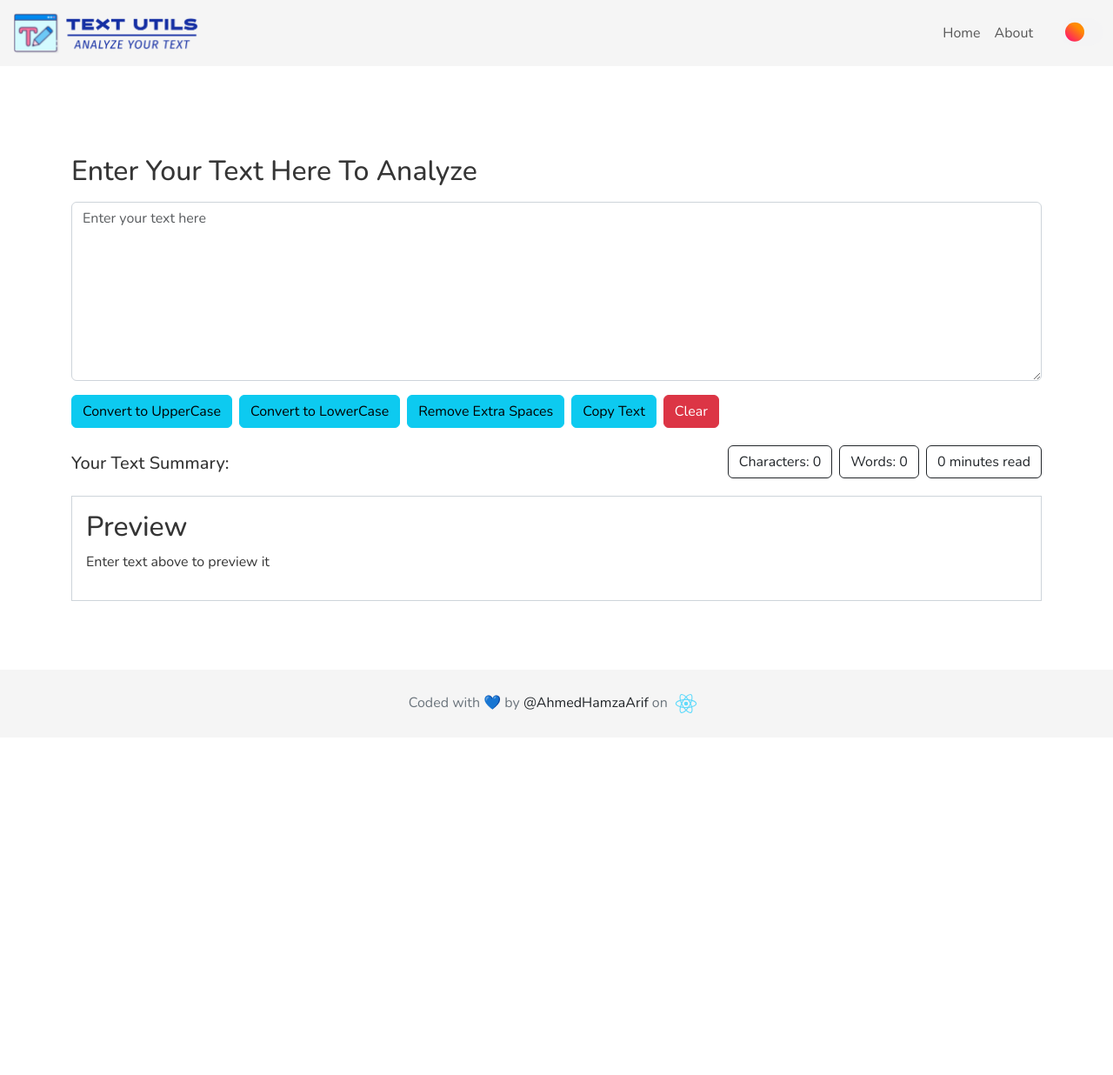
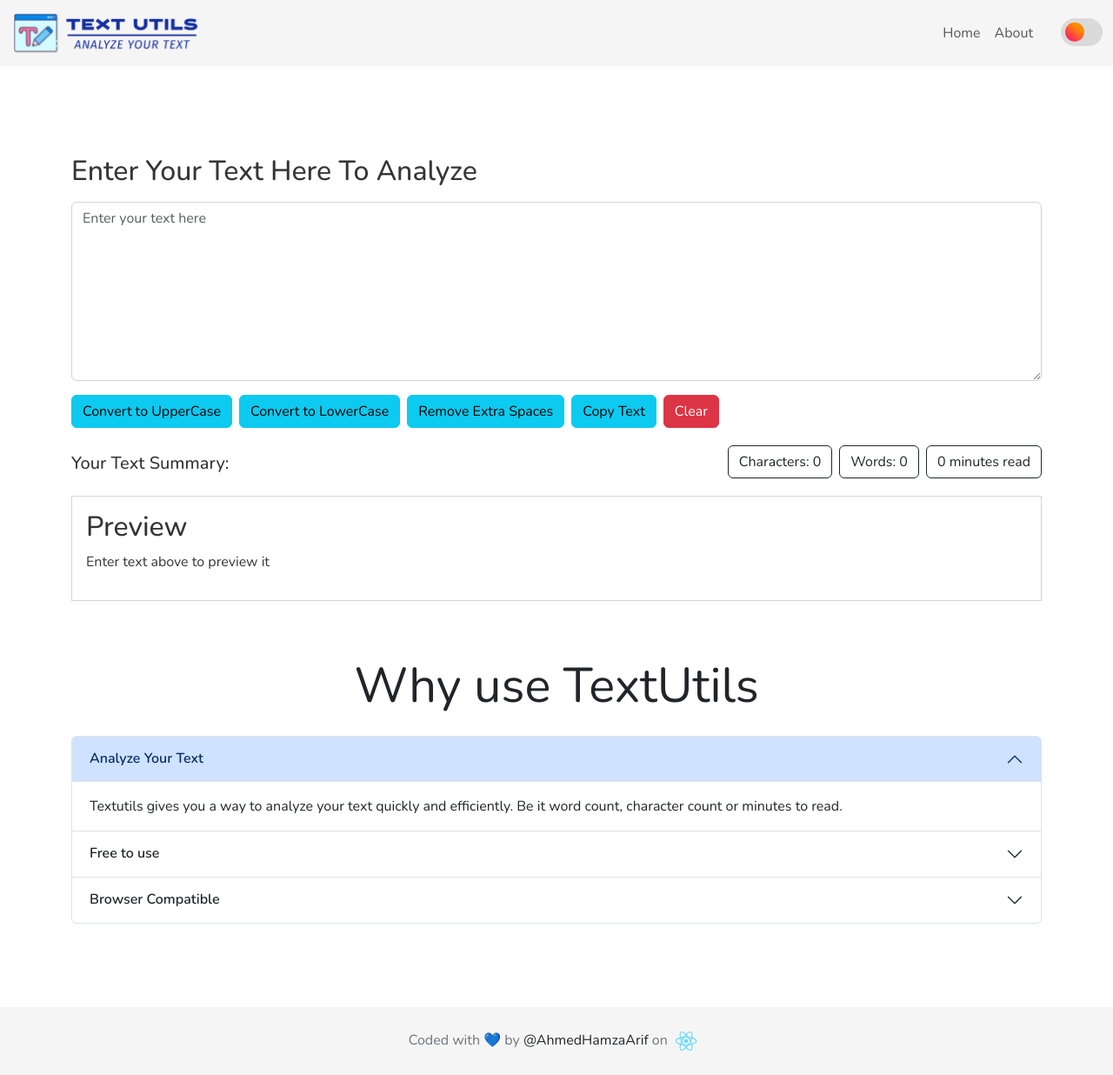
Before and after one commit to ahmedhamzaarif/textutils, a React (Create React App) app: page / in a window 1280 px wide. Shown: the whole page at 87% size. Before the commit the page ends 848 px from the top, so only its background shows below. Built offline with nearby package versions, Linux system fonts and the light colour scheme.

Commit message:
UI Updated

```diff
--- a/src/App.css
+++ b/src/App.css
@@ -14,8 +14,8 @@
 #form #btn-group .btn:hover{background: inherit; color: inherit;}
 
 .theme-switch{--size-of-icon:1.4rem;--slider-offset:.3rem;position:relative;width:3rem;height:2rem}
-.theme-switch input{opacity:0;width:0;height:0}
-.theme-switch .slider{position:absolute;cursor:pointer;top:0;left:0;right:0;bottom:0;background-color:#f4f4f5;transition:.4s;border-radius:30px}
+.theme-switch input{opacity:0;width:0;height:0;}
+.theme-switch .slider{position:absolute;cursor:pointer;top:0;left:0;right:0;bottom:0;background-color:#dadada;transition:.4s;border-radius:30px}
 .theme-switch .slider:before{position:absolute;content:"";height:var(--size-of-icon,1.4rem);width:var(--size-of-icon,1.4rem);border-radius:20px;left:var(--slider-offset,0.3rem);top:50%;transform:translateY(-50%);background:linear-gradient(40deg,#ff0080,#ff8c00 70%);transition:.4s}
-.theme-switch input:checked + .slider{background-color:#303136}
+.theme-switch input:checked + .slider{background-color:#404040}
 .theme-switch input:checked + .slider:before{left:calc(100% - (var(--size-of-icon,1.4rem) + var(--slider-offset,0.3rem)));background:#303136;box-shadow:inset -3px -2px 5px -2px #8983f7,inset -10px -4px 0 0 #a3dafb}
--- a/src/Home.js
+++ b/src/Home.js
@@ -1,7 +1,7 @@
 import React from "react";
 import { useState } from 'react';
 import Form from './components/Form';
-
+import Faq from "./components/Faq";
 
 function App({mode , setMode}) {
   const [toggleButton, setToggleButton] = useState('🌙')
@@ -20,7 +20,8 @@
 
   return (
     <>
-        <Form showAlert={showAlert} mode={mode} setMode={setMode} heading='Enter your text here to analyze' theme={mode}/>
+      <Form showAlert={showAlert} mode={mode} setMode={setMode} heading='Enter your text here to analyze' theme={mode}/>
+      <Faq heading="Why use TextUtils"/>
     </>
   );
 }
--- a/src/components/About.js
+++ b/src/components/About.js
@@ -4,7 +4,6 @@
 export default function About() {
   return (
     <>
-    <Faq/>
     </>
   )
 }
--- a/src/components/Faq.js
+++ b/src/components/Faq.js
@@ -1,14 +1,14 @@
 import React from 'react'
 
-export default function Faq() {
+export default function Faq(props) {
   return (
-    <>
-    <div className="display-4 text-center mb-4">FAQs</div>
+    <div className='py-5'>
+    <div className="display-4 text-center mb-4">{props.heading}</div>
     <div class="accordion" id="accordionExample">
         <div class="accordion-item">
             <h2 class="accordion-header">
             <button class="accordion-button" type="button" data-bs-toggle="collapse" data-bs-target="#collapseOne" aria-expanded="true" aria-controls="collapseOne">
-                Analyze Your Text
+                <strong>Analyze Your Text</strong>
             </button>
             </h2>
             <div id="collapseOne" class="accordion-collapse collapse show" data-bs-parent="#accordionExample">
@@ -20,7 +20,7 @@
         <div class="accordion-item">
             <h2 class="accordion-header">
             <button class="accordion-button collapsed" type="button" data-bs-toggle="collapse" data-bs-target="#collapseTwo" aria-expanded="false" aria-controls="collapseTwo">
-                Free to use
+                <strong>Free to use</strong>
             </button>
             </h2>
             <div id="collapseTwo" class="accordion-collapse collapse" data-bs-parent="#accordionExample">
@@ -32,7 +32,7 @@
         <div class="accordion-item">
             <h2 class="accordion-header">
             <button class="accordion-button collapsed" type="button" data-bs-toggle="collapse" data-bs-target="#collapseThree" aria-expanded="false" aria-controls="collapseThree">
-                Browser Compatible
+                <strong>Browser Compatible</strong>
             </button>
             </h2>
             <div id="collapseThree" class="accordion-collapse collapse" data-bs-parent="#accordionExample">
@@ -42,6 +42,6 @@
             </div>
         </div>
     </div>
-    </>
+    </div>
   )
 }
```
